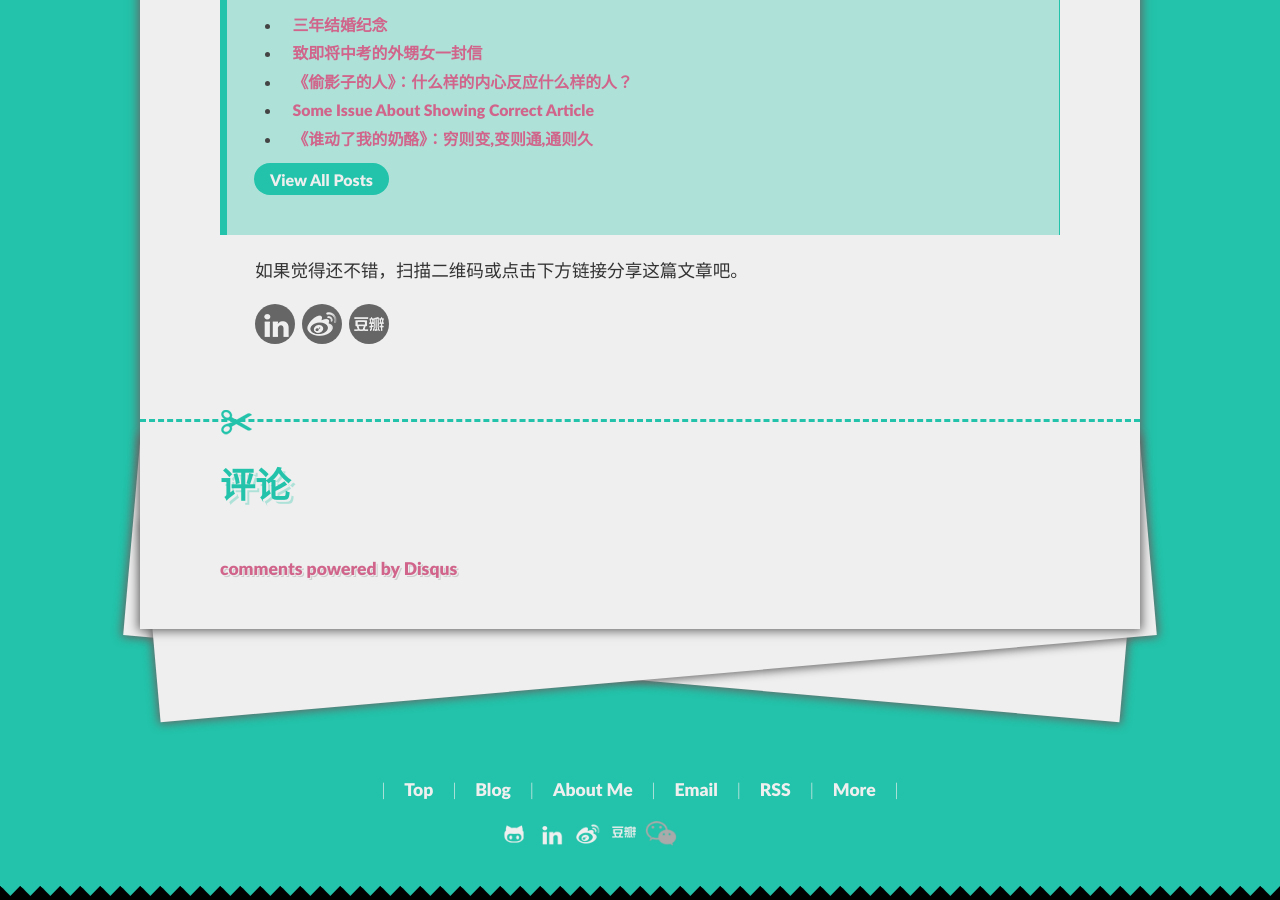
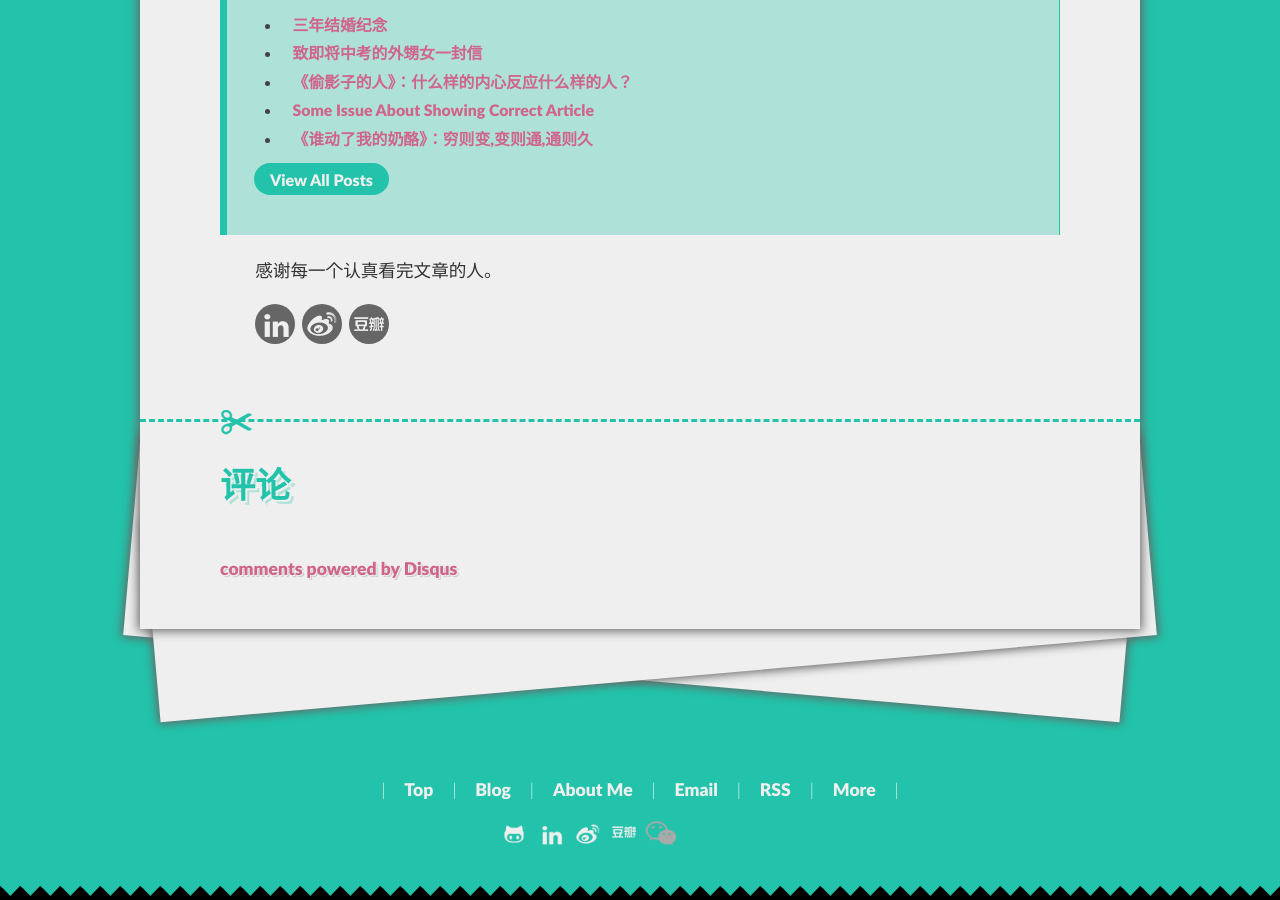
Before and after one commit to zwxscience/MyBlog, a Jekyll site: the page built from _posts/2016-01-25-website-name.md, in a window 1280 px wide and 900 px high, scrolled down 2056 px. Built offline with Jekyll 4.4.1, drawn with Linux system fonts in a browser that asks for light colours; Markdown is read by kramdown in place of the engine named in the settings; comment, search, counter and statistics services are not loaded.

Commit message:
Update post.html

```diff
--- a/_layouts/post.html
+++ b/_layouts/post.html
@@ -132,7 +132,7 @@
         </ul>
         <a class="button" href="{{ site.url }}/all" onclick="_gaq.push(['_trackEvent', 'ToAllPost', 'InPost', window.location.pathname]);">View All Posts</a></p>
     </blockquote>
-	<p style = "max-width:220px;float: right;margin: 1em 0em 1em 1em;"><span id = "qrshare"></span></p><p>如果觉得还不错，扫描二维码或点击下方链接分享这篇文章吧。
+	<p style = "max-width:220px;float: right;margin: 1em 0em 1em 1em;"><span id = "qrshare"></span></p><p>感谢每一个认真看完文章的人。
 	    <div class="social-share" style="margin: 1em 0em 1em 2em;">
         <a class="social-share-element social-linkedin" href="http://www.linkedin.com/shareArticle?mini=true&title={% if page.subtitle != null %}{{ page.subtitle }} {% endif %}{{ page.title }}&url={{ url }}&source=http%3a%2f%2fzhangweixiang.com" target="_blank" title="Share this post on LinkedIn" onclick="_gaq.push(['_trackEvent', 'Share', 'LinkedIn', window.location.pathname]);"></a>
         <a class="social-share-element social-weibo" href="http://v.t.sina.com.cn/share/share.php?title=来看看+%40开题+的文章吧：{% if page.subtitle != null %}{{ page.subtitle }} {% endif %}{{ page.title }}&url={{ url }}{% if page.titleImg != null %}&pic={{ page.titleImg }}{% endif %}" target="_blank" title="Share this post on Sina Weibo" onclick="_gaq.push(['_trackEvent', 'Share', 'Weibo', window.location.pathname]);"></a>
```
